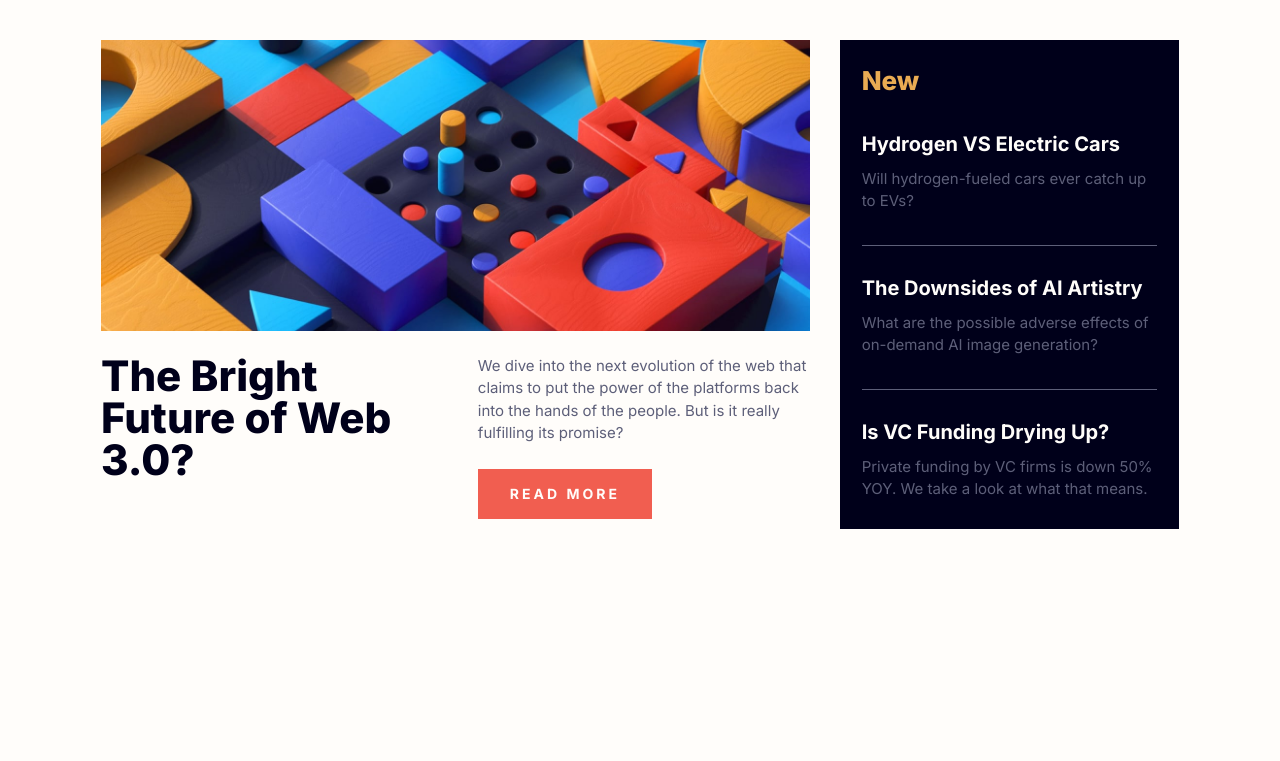
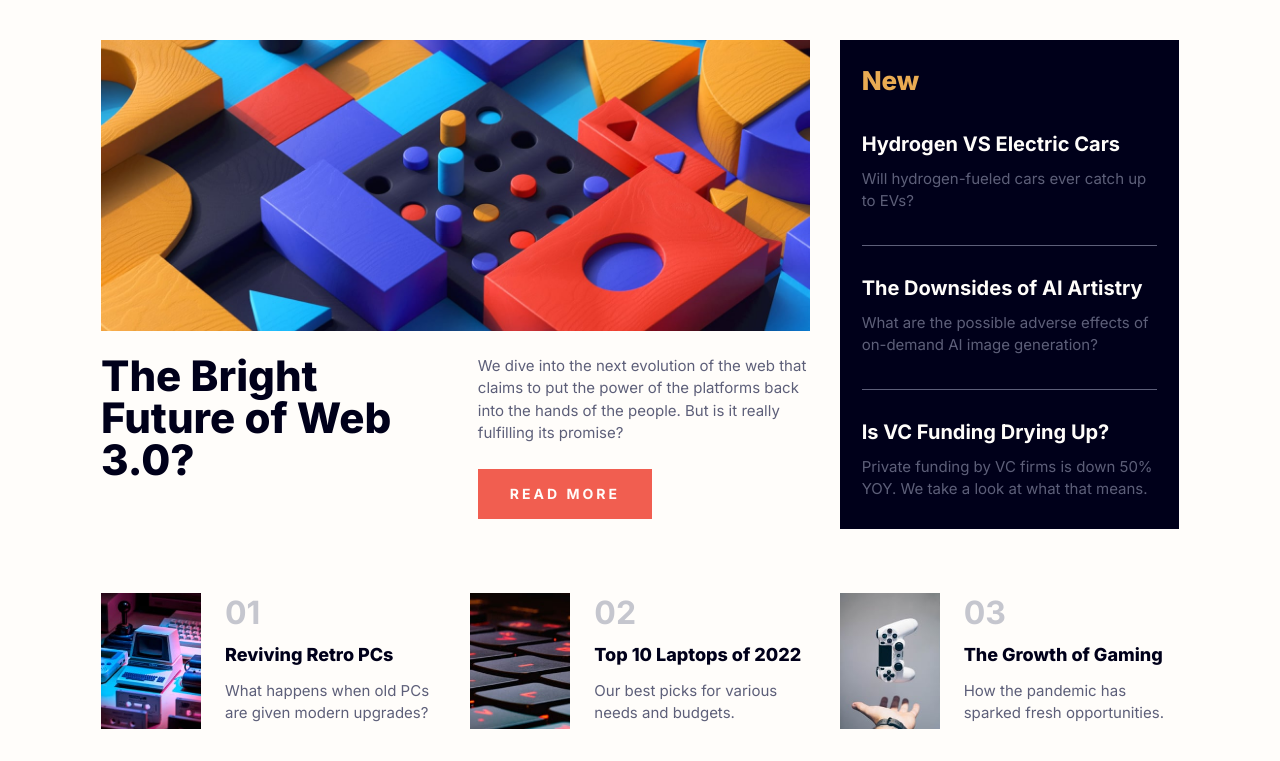
Before and after one commit to noorhakim/fem-news-homepage, a website built with Vite: page index.html in a window 1280 px wide. Shown: the part 152-913 px from the top of the page. Before the commit the page ends 800 px from the top, so only its background shows below. Built offline with nearby package versions, Linux system fonts and the light colour scheme.

Commit message:
added popular news section

```diff
--- a/index.html
+++ b/index.html
@@ -106,6 +106,46 @@
         <!-- /.container -->
       </section>
       <!-- /.hero -->
+
+      <section class="popular-news">
+        <div class="container">
+          <article class="popular-news-item">
+            <img src="assets/images/image-retro-pcs.jpg" alt="Retro PC" />
+            <div class="popular-news-item-desc">
+              <p class="popular-news-number">01</p>
+              <h4><a href="#">Reviving Retro PCs</a></h4>
+              <p>What happens when old PCs are given modern upgrades?</p>
+            </div>
+          </article>
+          <!-- /article.popular-news-item -->
+          <article class="popular-news-item">
+            <img
+              src="assets/images/image-top-laptops.jpg"
+              alt="Close up keyboard laptop"
+            />
+            <div class="popular-news-item-desc">
+              <p class="popular-news-number">02</p>
+              <h4><a href="#">Top 10 Laptops of 2022</a></h4>
+              <p>Our best picks for various needs and budgets.</p>
+            </div>
+          </article>
+          <!-- /article.popular-news-item -->
+          <article class="popular-news-item">
+            <img
+              src="assets/images/image-gaming-growth.jpg"
+              alt="Playstation 4 controller"
+            />
+            <div class="popular-news-item-desc">
+              <p class="popular-news-number">03</p>
+              <h4><a href="#">The Growth of Gaming</a></h4>
+              <p>How the pandemic has sparked fresh opportunities.</p>
+            </div>
+          </article>
+          <!-- /article.popular-news-item -->
+        </div>
+        <!-- /.container -->
+      </section>
+      <!-- /.popular-news -->
     </main>
 
     <script type="module" src="/main.js"></script>
--- a/style.css
+++ b/style.css
@@ -87,6 +87,7 @@ body {
   background-color: var(--clr-white);
   font-family: "Inter", sans-serif;
   font-size: 0.9375rem;
+  padding-block-end: 2rem;
 }
 
 h1,
@@ -225,6 +226,53 @@ h3 {
   margin-block-end: 0.875rem;
 }
 
+/* Popular News */
+.popular-news {
+  margin-block-start: 4rem;
+}
+
+.popular-news .container {
+  display: grid;
+  row-gap: 2.125rem;
+}
+
+.popular-news-item {
+  display: flex;
+  align-items: start;
+  gap: 1.5rem;
+}
+
+.popular-news-item img {
+  object-fit: cover;
+  width: 6.25rem;
+  height: 100%;
+}
+
+.popular-news-item h4 a {
+  color: var(--clr-very-dark-blue);
+  font-size: 1.125rem;
+  font-weight: 800;
+  text-decoration: none;
+}
+
+.popular-news-item h4 a:hover {
+  color: var(--clr-red);
+}
+
+.popular-news-number {
+  color: var(--clr-grayish-blue);
+  font-size: 2rem;
+  font-weight: 700;
+  line-height: 1;
+}
+
+.popular-news-item-desc {
+  display: flex;
+  flex-direction: column;
+  gap: 0.75rem;
+  padding-block: 0.25rem;
+}
+
 /* Responsive <576px */
 @media (max-width: 36em) {
   .header {
@@ -285,7 +333,9 @@ h3 {
   }
 }
 
+/* Responsive >= 992px */
 @media (min-width: 62em) {
+  /* Hero */
   .hero .container {
     grid-template-columns: 1fr 1fr 1fr;
     gap: 1.875rem;
@@ -305,6 +355,12 @@ h3 {
   .featured-news h1 {
     grid-row: span 2;
   }
+
+  /* Popular News */
+  .popular-news .container {
+    grid-template-columns: repeat(3, 1fr);
+    column-gap: 1.875rem;
+  }
 }
 
 /* Utility */
```
